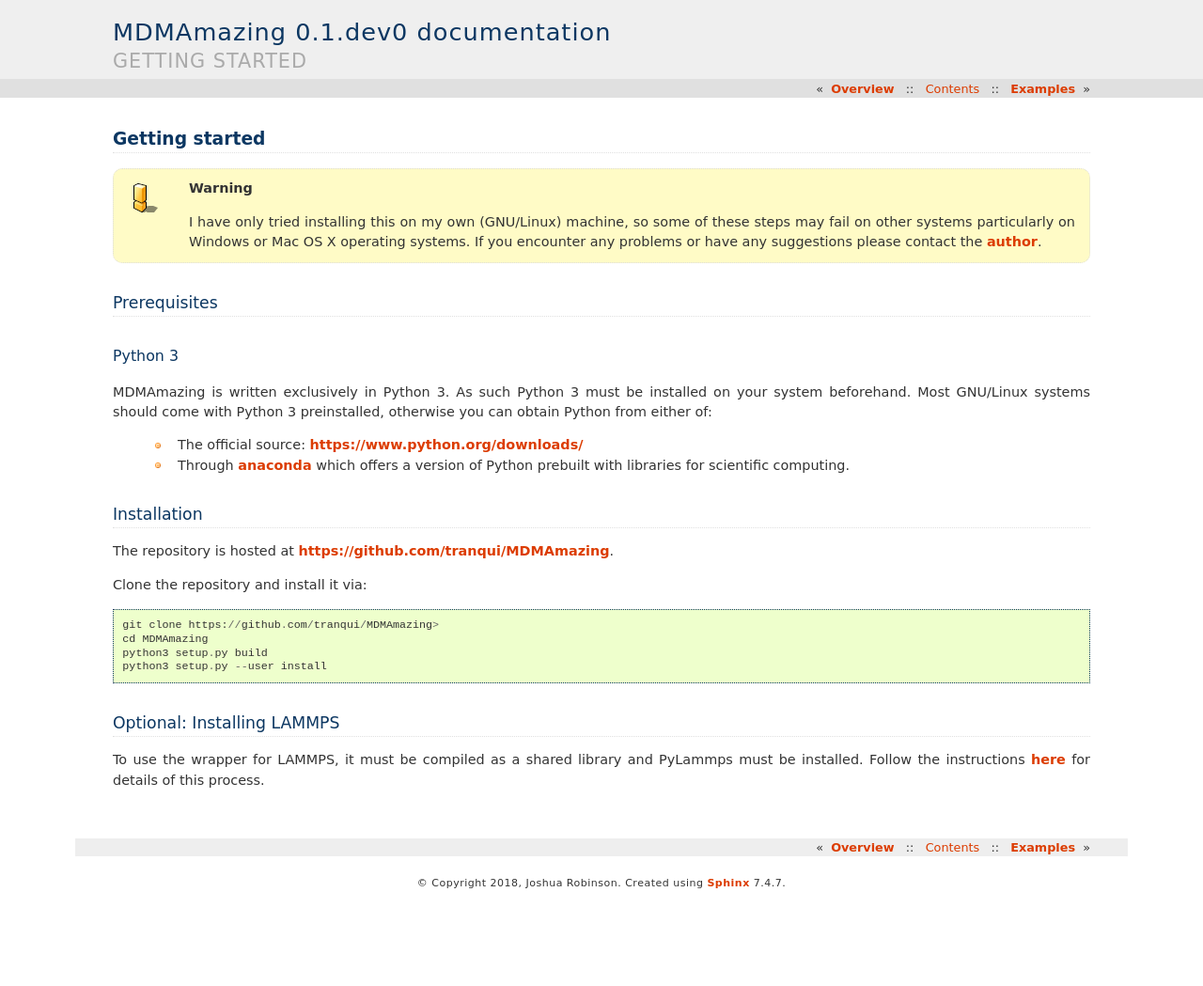
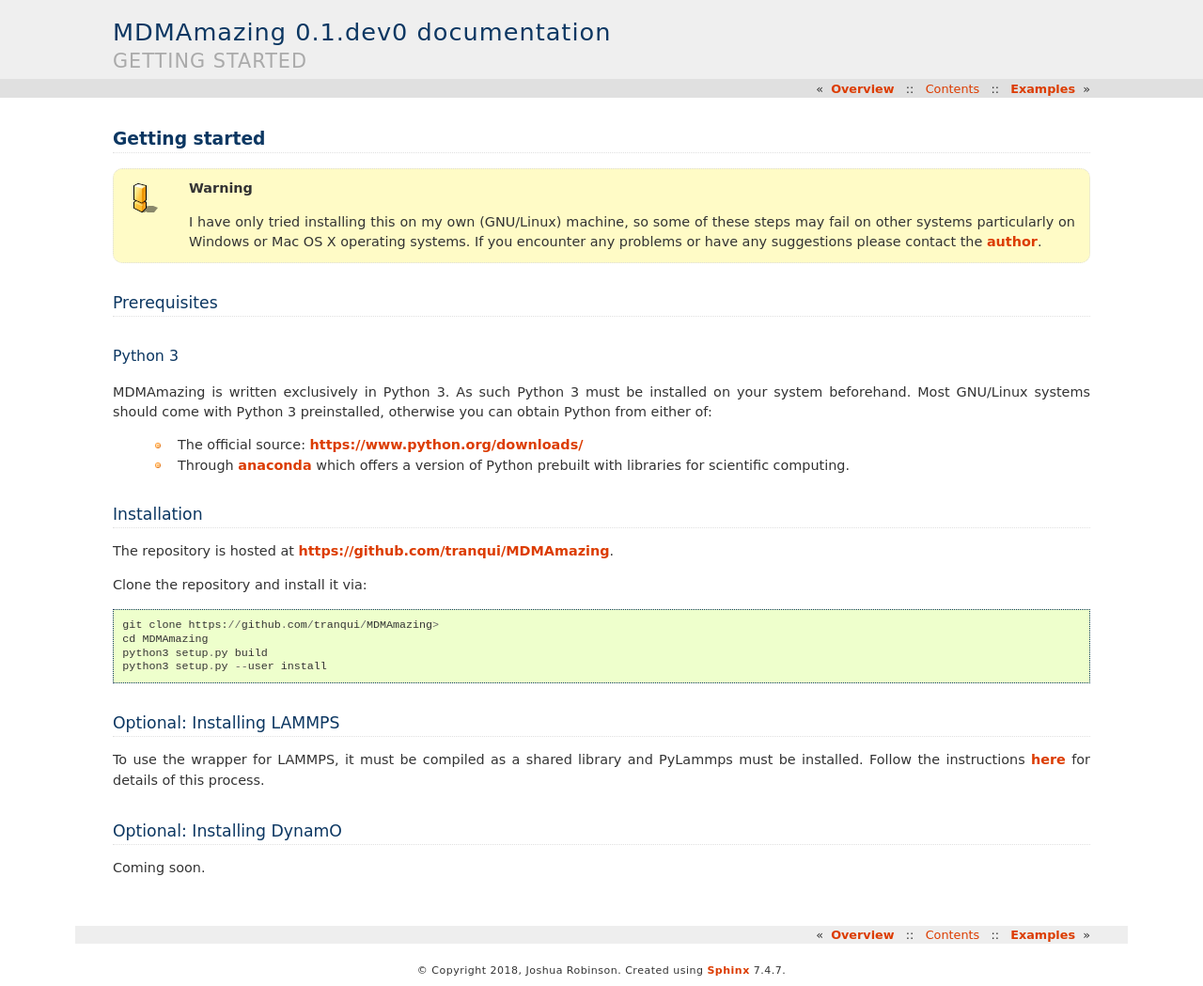
Before and after one commit to tranqui/MDMAmazing, a Sphinx documentation site: the page built from docs/source/getting_started.rst, in a window 1280 px wide. Shown: the whole page at 94% size. Built offline with Sphinx 7.4.7, drawn with Linux system fonts in a browser that asks for light colours; pages that are not in the unit, such as notebooks, are missing from menus; before the commit the page ends 956 px from its top, so only the background shows below that.

Commit message:
Added section header on installing DynamO.

```diff
--- a/docs/source/getting_started.rst
+++ b/docs/source/getting_started.rst
@@ -31,3 +31,8 @@ Optional: Installing LAMMPS
 
 To use the wrapper for LAMMPS, it must be compiled as a shared library and PyLammps must be installed.
 Follow the instructions  `here <https://lammps.sandia.gov/doc/Howto_pylammps.html#system-wide-installation>`_ for details of this process.
+
+Optional: Installing DynamO
+===========================
+
+Coming soon.
```
Also changed, not shown: 4 other files.
